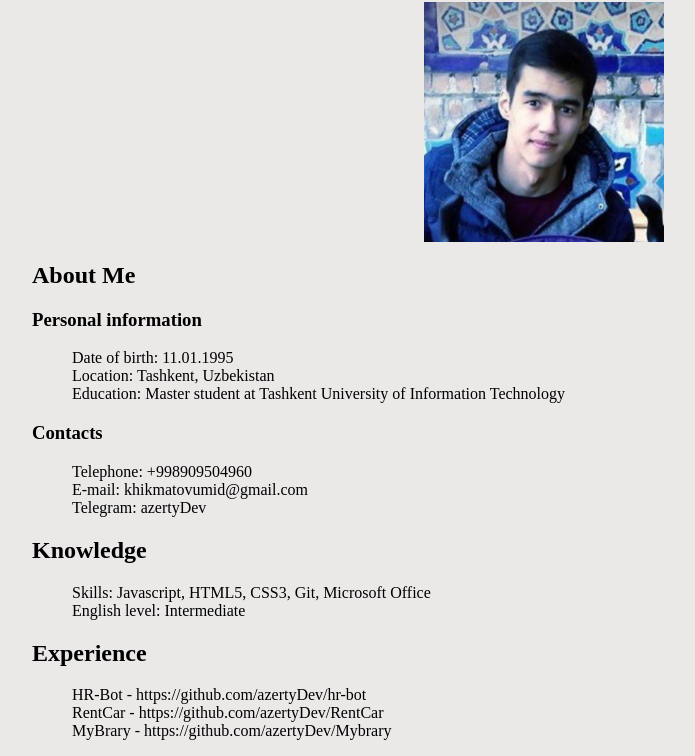
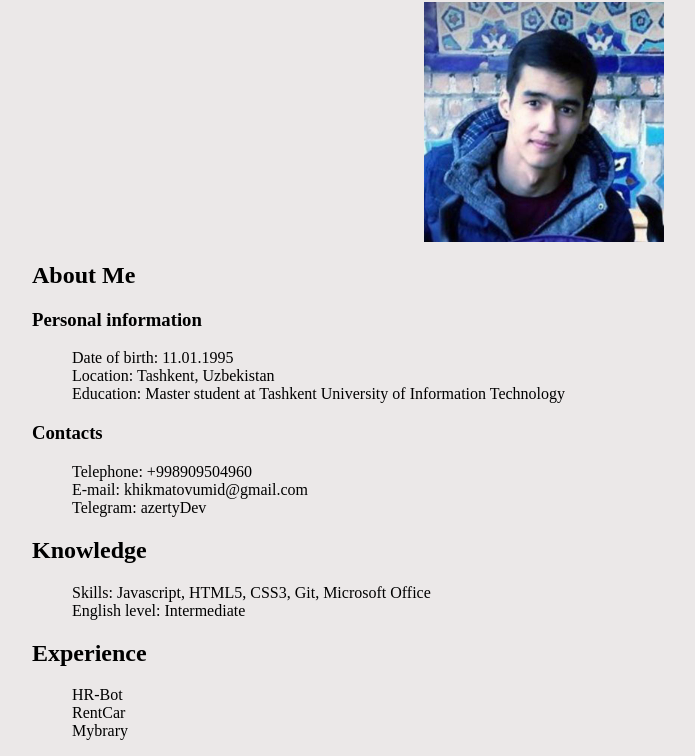
Before and after one commit to azertyDev/rsschool-cv, a plain HTML site: page index.html in a window 1280 px wide. Shown: the part 78-834 px from the top of the page, without its empty margins (96-791 px from the left). Drawn offline with Linux system fonts and the light colour scheme.

Commit message:
fix: url for experience

```diff
--- a/index.html
+++ b/index.html
@@ -38,9 +38,9 @@
     <section>
       <h2>Experience</h2>
       <ul>
-        <li>HR-Bot - <a href="https://github.com/azertyDev/hr-bot">https://github.com/azertyDev/hr-bot</a> </li>
-        <li>RentCar - <a href="https://github.com/azertyDev/RentCar">https://github.com/azertyDev/RentCar</a></li>
-        <li>MyBrary - <a href="https://github.com/azertyDev/Mybrary">https://github.com/azertyDev/Mybrary</a></li>
+        <li><a href="https://github.com/azertyDev/hr-bot">HR-Bot</a> </li>
+        <li><a href="https://github.com/azertyDev/RentCar">RentCar</a></li>
+        <li><a href="https://github.com/azertyDev/Mybrary">Mybrary</a></li>
       </ul>
     </section>
   </main>
```
